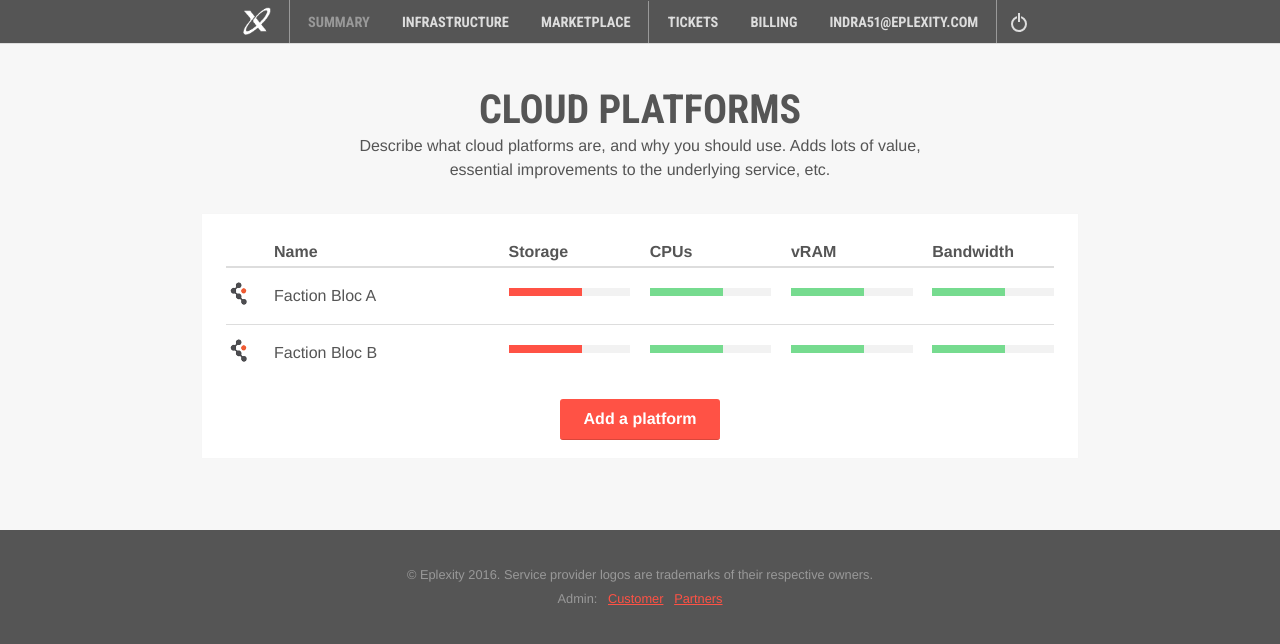
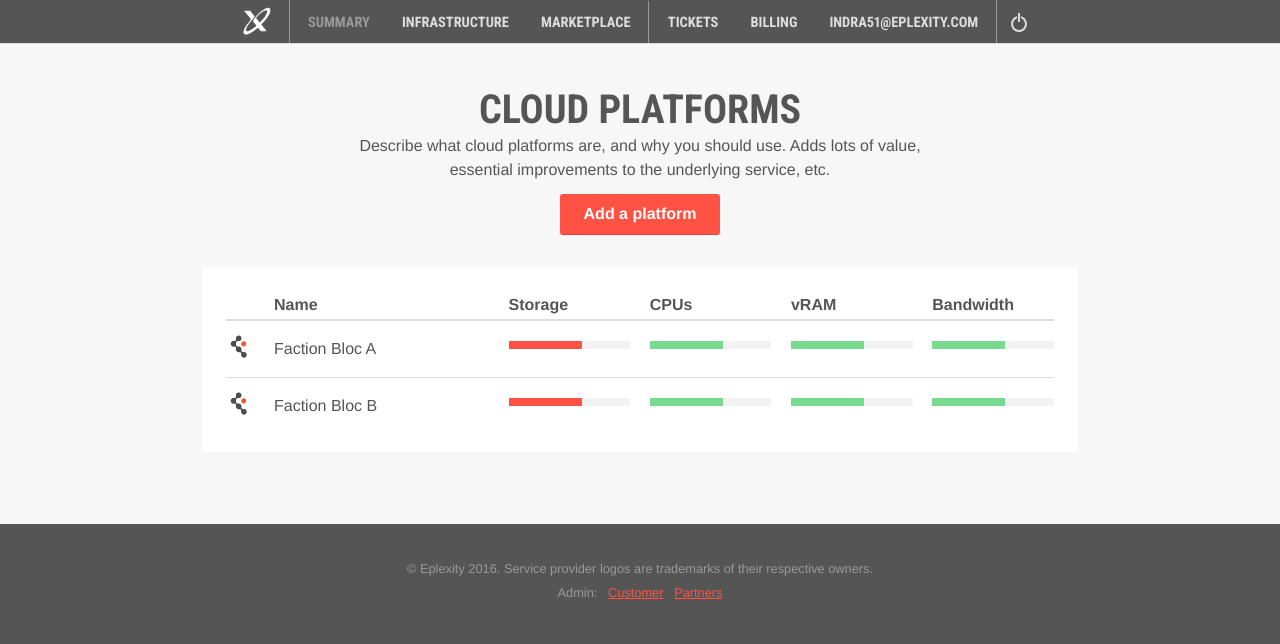
Before and after one commit to fairheadcreative/eplexity, a Jekyll site: the page built from index.html, in a window 1280 px wide. Shown: the top 644 px of the page. Built offline with Jekyll 4.4.1, drawn with Linux system fonts in a browser that asks for light colours.

Commit message:
Move dash button location to top

```diff
--- a/index.html
+++ b/index.html
@@ -8,6 +8,9 @@ class: section platform
 <section class="actions">
   <div class="action-info">
     <p>Describe what cloud platforms are, and why you should use. Adds lots of value, essential improvements to the underlying service, etc.</p>
+    <div class="action-handler">
+      <a href="platform-add-step1.html" class="button">Add a platform</a>
+    </div>
   </div>
 </section>
 
@@ -57,9 +60,4 @@ class: section platform
       </div>
     </div>
   </div>
-  <div class="group">
-    <div class="action-handler">
-      <a href="platform-add-step1.html" class="button">Add a platform</a>
-    </div>
-  </div>
 </section>
```
